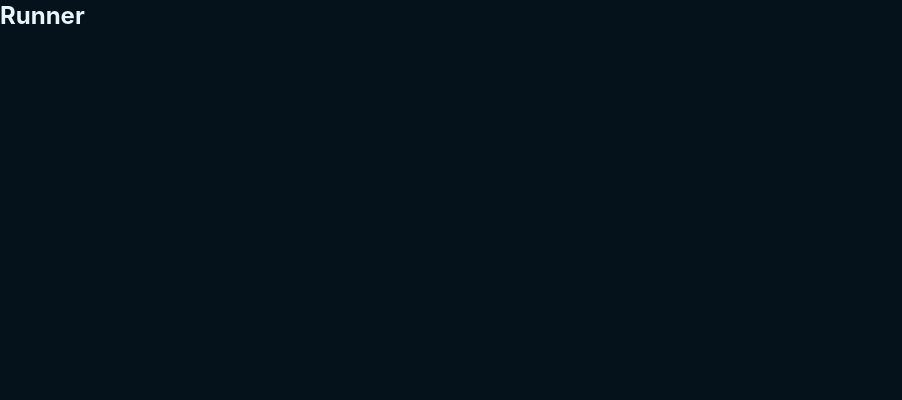
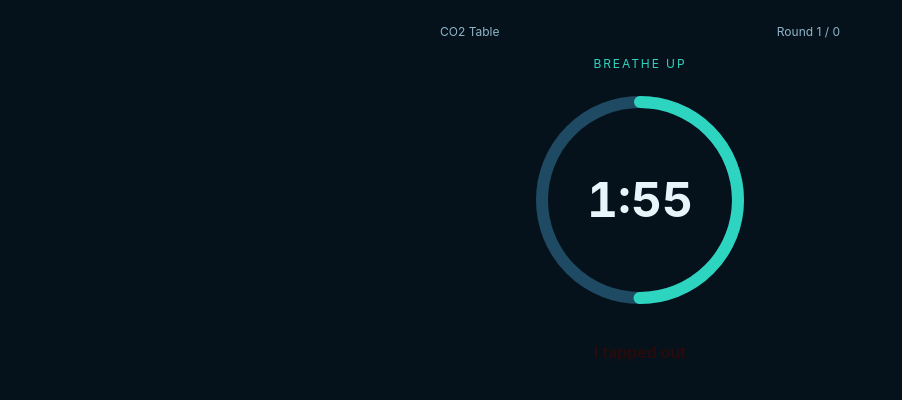
Before and after one commit to arcadiy-magomedov/apnea-trainer, a React (Vite) app: page /runner in a window 1280 px wide. Shown: the top 400 px of the page, without its empty margins (0-902 px from the left). Built offline with nearby package versions, Linux system fonts and the light colour scheme.

Commit message:
feat(ui): add session runner and summary screens

```diff
--- a/src/ui/app/routes.tsx
+++ b/src/ui/app/routes.tsx
@@ -8,6 +8,7 @@ import { RunnerScreen } from '../screens/RunnerScreen';
 import { BaselineScreen } from '../screens/BaselineScreen';
 import { OnboardingScreen } from '../screens/OnboardingScreen';
 import { ProgramScreen } from '../screens/ProgramScreen';
+import { SummaryScreen } from '../screens/SummaryScreen';
 
 export function AppRoutes() {
   return (
@@ -15,6 +16,7 @@ export function AppRoutes() {
       <Route path="/onboarding" element={<OnboardingScreen />} />
       <Route path="/baseline" element={<BaselineScreen />} />
       <Route path="/runner" element={<RunnerScreen />} />
+      <Route path="/summary" element={<AppShell><SummaryScreen /></AppShell>} />
       <Route path="/" element={<AppShell><HomeScreen /></AppShell>} />
       <Route path="/stats" element={<AppShell><StatsScreen /></AppShell>} />
       <Route path="/train" element={<AppShell><TrainScreen /></AppShell>} />
--- a/src/ui/screens/RunnerScreen.tsx
+++ b/src/ui/screens/RunnerScreen.tsx
@@ -1,3 +1,77 @@
+import { useEffect, useState } from 'react';
+import { useLocation, useNavigate } from 'react-router-dom';
+import type { SessionPlan } from '../../domain/models/types';
+import { ProgressRing } from '../design-system/ProgressRing';
+import { PhaseBadge, PHASE_COLOR } from '../design-system/PhaseBadge';
+import { Button } from '../design-system/Button';
+import { formatMMSS } from '../design-system/format';
+import { useSessionTimer } from '../hooks/useSessionTimer';
+import { useServices } from '../app/services';
+import { useAppStore, useRunnerStore } from '../app/stores';
+
+interface RunnerNavState { plan: SessionPlan; difficultyLevel: number; }
+
 export function RunnerScreen() {
-  return <h2 className="text-2xl font-bold">Runner</h2>;
+  const navigate = useNavigate();
+  const location = useLocation();
+  const nav = location.state as RunnerNavState | null;
+  const { wakeLock, cues } = useServices();
+  const runner = useRunnerStore((s) => s);
+  const complete = useAppStore((s) => s.completeSession);
+  const [contractions, setContractions] = useState(0);
+
+  const plan = nav?.plan ?? { type: 'CO2', rounds: [] };
+  const timer = useSessionTimer(plan, {
+    onPhaseChange: (p) => { cues.speak(p); cues.beep(); },
+  });
+
+  useEffect(() => {
+    wakeLock.acquire();
+    runner.start(plan, nav?.difficultyLevel ?? 0);
+    timer.begin();
+    return () => { wakeLock.release(); };
+    // eslint-disable-next-line react-hooks/exhaustive-deps
+  }, []);
+
+  function tapOut() {
+    runner.recordRound(0, contractions, true);
+    setContractions(0);
+    timer.endHold();
+  }
+  function endHold() {
+    runner.recordRound(plan.rounds[timer.roundIndex].targetHoldSec, contractions, false);
+    setContractions(0);
+    timer.endHold();
+  }
+
+  if (timer.phase === 'done') {
+    const session = runner.finish('normal');
+    complete(session).then(() => navigate('/summary', { state: { session } }));
+    return <p className="p-6">Saving…</p>;
+  }
+
+  return (
+    <div className="mx-auto flex h-full max-w-md flex-col gap-4 px-6 py-6">
+      <div className="flex justify-between text-xs text-[color:var(--text-dim)]">
+        <span>{plan.type} Table</span>
+        <span>Round {timer.roundIndex + 1} / {plan.rounds.length}</span>
+      </div>
+      <PhaseBadge phase={timer.phase} />
+      <ProgressRing
+        progress={0.5}
+        label={formatMMSS(timer.remaining)}
+        sublabel={timer.phase === 'hold' ? `target ${formatMMSS(plan.rounds[timer.roundIndex]?.targetHoldSec ?? 0)}` : undefined}
+        color={PHASE_COLOR[timer.phase]}
+      />
+      {timer.phase === 'hold' && (
+        <div className="flex gap-3">
+          <Button variant="ghost" className="flex-1" onClick={() => setContractions((c) => c + 1)}>
+            Contraction · {contractions}
+          </Button>
+          <Button variant="ghost" className="flex-1" onClick={endHold}>End hold</Button>
+        </div>
+      )}
+      <Button variant="danger" onClick={tapOut}>I tapped out</Button>
+    </div>
+  );
 }
--- /dev/null
+++ b/src/ui/screens/SummaryScreen.tsx
@@ -0,0 +1,24 @@
+import { useLocation, useNavigate } from 'react-router-dom';
+import type { Session } from '../../domain/models/types';
+import { Card } from '../design-system/Card';
+import { Button } from '../design-system/Button';
+import { formatMMSS } from '../design-system/format';
+
+export function SummaryScreen() {
+  const navigate = useNavigate();
+  const session = (useLocation().state as { session: Session } | null)?.session;
+  if (!session) return <p className="p-6">No session data. <Button onClick={() => navigate('/')}>Home</Button></p>;
+  const best = session.rounds.reduce((m, r) => Math.max(m, r.achievedHoldSec), 0);
+  return (
+    <div className="mx-auto flex h-full max-w-md flex-col gap-4 px-6 py-6">
+      <h2 className="text-2xl font-bold">Session complete</h2>
+      <Card>
+        <div className="flex justify-between text-sm"><span>Type</span><span>{session.type}</span></div>
+        <div className="flex justify-between text-sm"><span>Completed rounds</span><span>{session.completedRounds}/{session.rounds.length}</span></div>
+        <div className="flex justify-between text-sm"><span>Tap-outs</span><span>{session.tapOuts}</span></div>
+        <div className="flex justify-between text-sm"><span>Best hold</span><span className="tabular-nums">{formatMMSS(best)}</span></div>
+      </Card>
+      <Button onClick={() => navigate('/')}>Done</Button>
+    </div>
+  );
+}
```
Also changed, not shown: 1 other file (tests, documents, lock files or other folders).
